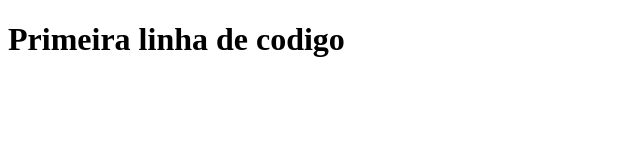
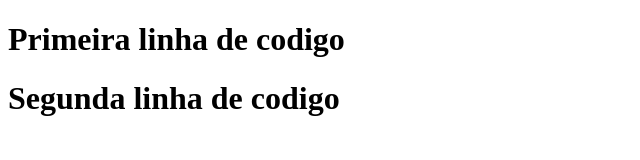
Before and after one commit to Rafael-Augusto-Barbosa1/PrimeiroProjetoGit, a plain HTML site: page index.html in a window 1280 px wide. Shown: the whole page, without its empty margins (0-640 px from the left). Drawn offline with Linux system fonts and the light colour scheme.

Commit message:
Criando a segunda linha de codigo

```diff
--- a/index.html
+++ b/index.html
@@ -7,5 +7,6 @@
 </head>
 <body>
     <h1>Primeira linha de codigo</h1>
+    <h1>Segunda linha de codigo</h1>
 </body>
 </html>
```
